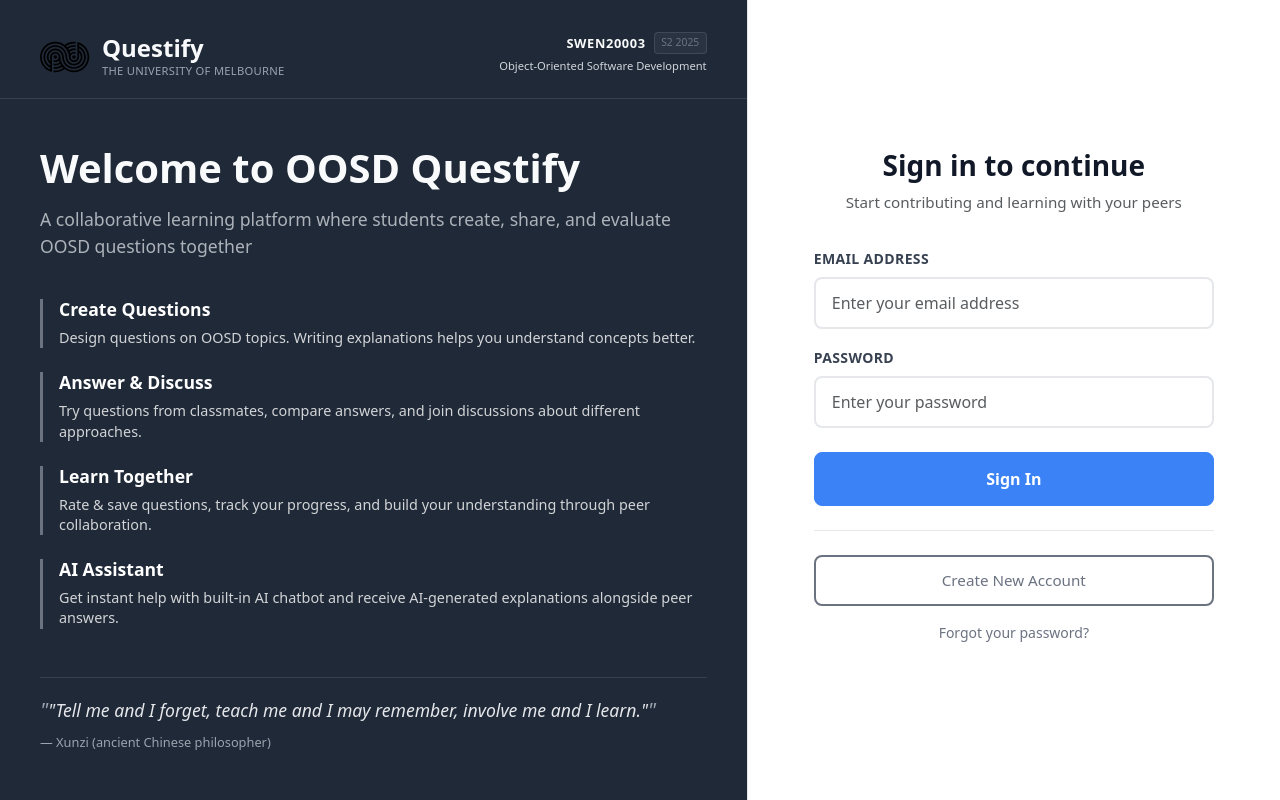
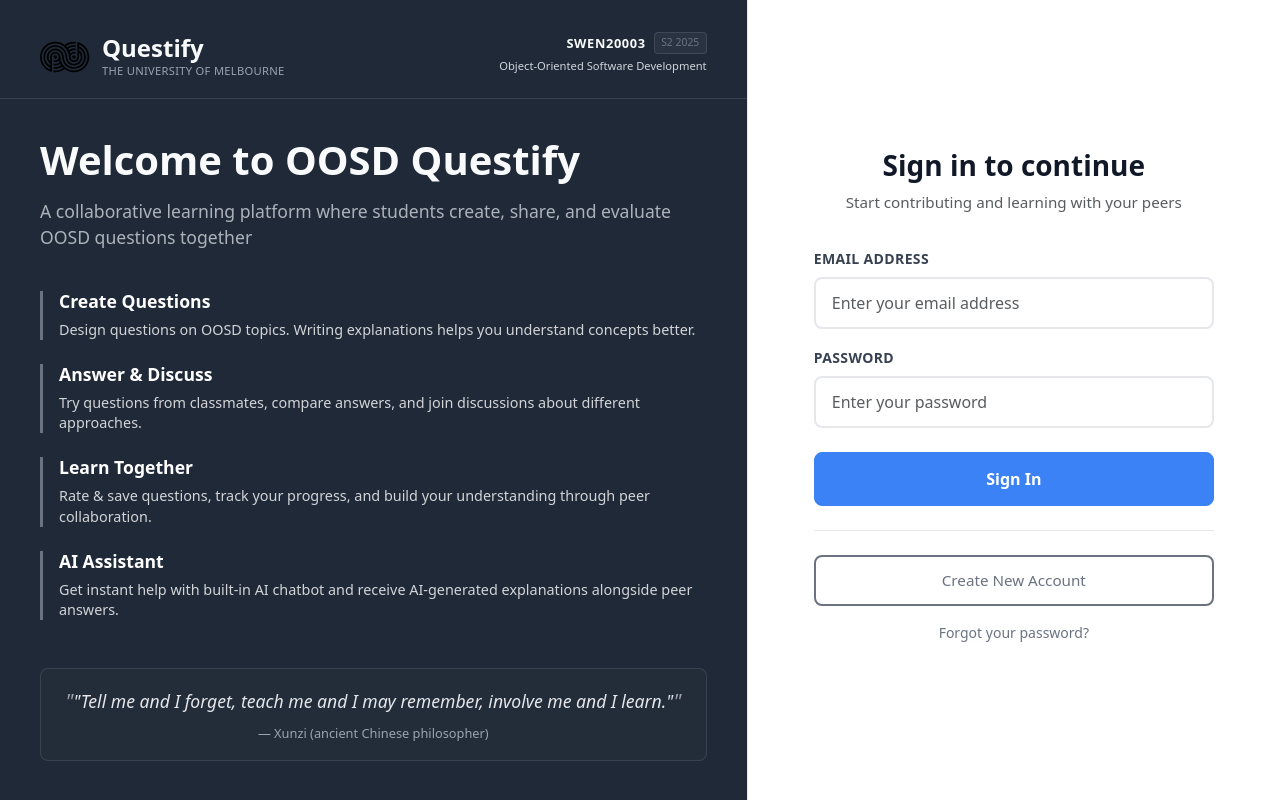
Before and after one commit to 17721250181/IT-Project-team56-Questify, a React (Vite) app in the folder frontend/: page /login in a window 1280 px wide. Built offline with nearby package versions, Linux system fonts and the light colour scheme.

Commit message:
modify the layout of the quoting

```diff
--- a/frontend/src/pages/LoginPage.jsx
+++ b/frontend/src/pages/LoginPage.jsx
@@ -9,6 +9,26 @@ import LoginForm from '../components/LoginForm';
 import '../styles/LoginPage.css';
 
 const LoginPage = () => {
+  // Feature list data
+  const features = [
+    {
+      title: "Create Questions",
+      description: "Design questions on OOSD topics. Writing explanations helps you understand concepts better."
+    },
+    {
+      title: "Answer & Discuss",
+      description: "Try questions from classmates, compare answers, and join discussions about different approaches."
+    },
+    {
+      title: "Learn Together",
+      description: "Rate & save questions, track your progress, and build your understanding through peer collaboration."
+    },
+    {
+      title: "AI Assistant",
+      description: "Get instant help with built-in AI chatbot and receive AI-generated explanations alongside peer answers."
+    }
+  ];
+
   // Get current semester and year
   const getCurrentSemester = () => {
     const now = new Date();
@@ -36,7 +56,6 @@ const LoginPage = () => {
           <Col lg={7} md={6} className="login-intro-section d-flex flex-column">
             <div className="intro-header">
               <div className="brand-section">
-                <div className="brand-area">
                 <Link to="/" className="brand-link">
                   <Logo />
                   <div className="brand-info">
@@ -44,7 +63,6 @@ const LoginPage = () => {
                     <span className="university-name">The University of Melbourne</span>
                   </div>
                 </Link>
-                </div>
                 <div className="course-context">
                   <div className="course-header">
                     <span className="course-code">SWEN20003</span>
@@ -58,30 +76,15 @@ const LoginPage = () => {
             <div className="intro-content">
               <div className="main-content">
                 <h1 className="intro-title">Welcome to OOSD Questify</h1>
-
-                <div className="intro-description">
                 <h4 className="intro-subtitle">A collaborative learning platform where students create, share, and evaluate OOSD questions together</h4>
 
                 <div className="feature-list">
-                    <div className="feature-item">
-                      <h5>Create Questions</h5>
-                      <p>Design questions on OOSD topics. Writing explanations helps you understand concepts better.</p>
+                  {features.map((feature, index) => (
+                    <div key={index} className="feature-item">
+                      <h5>{feature.title}</h5>
+                      <p>{feature.description}</p>
                     </div>
-
-                    <div className="feature-item">
-                      <h5>Answer & Discuss</h5>
-                      <p>Try questions from classmates, compare answers, and join discussions about different approaches.</p>
-                    </div>
-
-                    <div className="feature-item">
-                      <h5>Learn Together</h5>
-                      <p>Rate & save questions, track your progress, and build your understanding through peer collaboration.</p>
-                    </div>
-
-                    <div className="feature-item">
-                      <h5>AI Assistant</h5>
-                      <p>Get instant help with built-in AI chatbot and receive AI-generated explanations alongside peer answers.</p>
-                    </div>
+                  ))}
                 </div>
 
                 <div className="quote-section">
@@ -89,7 +92,6 @@ const LoginPage = () => {
                     "Tell me and I forget, teach me and I may remember, involve me and I learn."
                   </blockquote>
                   <cite className="quote-author">— Xunzi (ancient Chinese philosopher)</cite>
-                  </div>
                 </div>
               </div>
             </div>
--- a/frontend/src/styles/LoginForm.css
+++ b/frontend/src/styles/LoginForm.css
@@ -45,11 +45,6 @@
 .login-form .login-btn:hover {
     background-color: #2563eb !important;
     border-color: #2563eb !important;
-    transform: translateY(-1px);
-}
-
-.login-form .login-btn:active {
-    transform: translateY(0);
 }
 
 /* Register Button */
@@ -68,11 +63,6 @@
     background-color: #f9fafb !important;
     border-color: #374151 !important;
     color: #374151 !important;
-    transform: translateY(-1px);
-}
-
-.login-form .register-btn:active {
-    transform: translateY(0);
 }
 
 /* Forgot Password Link */
--- a/frontend/src/styles/LoginPage.css
+++ b/frontend/src/styles/LoginPage.css
@@ -19,10 +19,6 @@
   display: flex;
   justify-content: space-between;
   align-items: flex-start;
-}
-
-.brand-area {
-  flex-shrink: 0;
 }
 
 .brand-link {
@@ -147,8 +143,11 @@
 
 .quote-section {
   margin-top: 3rem;
-  padding-top: 1.25rem;
-  border-top: 1px solid rgba(255, 255, 255, 0.1);
+  padding: 1.25rem 1rem 1rem;
+  border: 1px solid rgba(255, 255, 255, 0.1);
+  border-radius: 0.5rem;
+  background: rgba(255, 255, 255, 0.02);
+  text-align: center;
 }
 
 .intro-quote {
```
Lines whose indentation alone changed are shown as unchanged.
